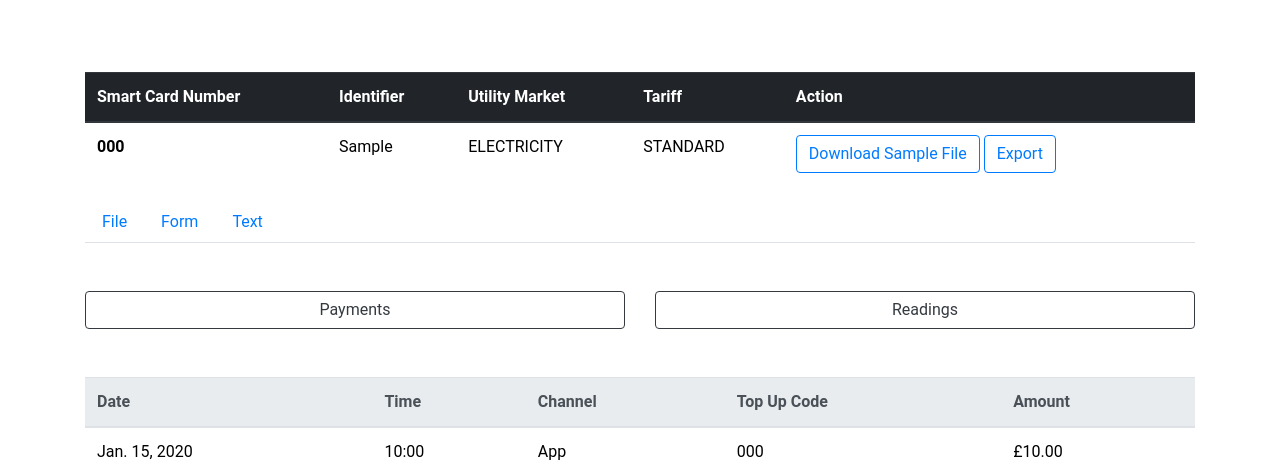
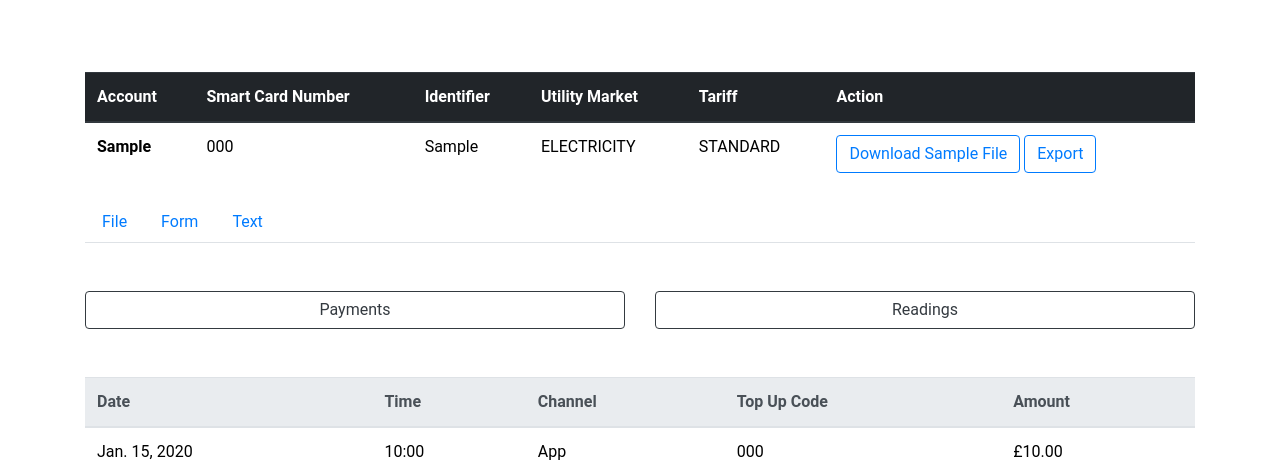
Before and after one commit to hajam09/home, a Django app: a page that uses core/templates/core/meter-point.html in a window 1280 px wide. Shown: the part 56-531 px from the top of the page. Run offline with Django 5.2, Linux system fonts and the light colour scheme; tables that the repository leaves empty hold one stand-in row (values such as "Sample post"); some libraries are stand-ins or nearby versions.

Commit message:
add account number to meter point

```diff
--- a/core/admin.py
+++ b/core/admin.py
@@ -134,6 +134,7 @@ class MeterPointAdmin(admin.ModelAdmin):
         fields = ('date', 'time', 'channel', 'topUpCode', 'amount')
 
     list_display = [
+        'account',
         'smartCardNumber',
         'identifier',
         'utilityMarket',
--- a/core/management/commands/fetch.py
+++ b/core/management/commands/fetch.py
@@ -111,6 +111,7 @@ class Command(BaseCommand):
         meterPoints = MeterPoint.objects.bulk_create(
             [
                 MeterPoint(
+                    account=item.get('account'),
                     smartCardNumber=item.get('smartCardNumber'),
                     identifier=item.get('identifier'),
                     utilityMarket=item.get('utilityMarket'),
--- a/core/models.py
+++ b/core/models.py
@@ -131,6 +131,7 @@ class MeterPoint(models.Model):
         SAFEGUARD_PAYG = 'SAFEGUARD_PAYG', _('Safeguard PAYG')
         OTHER = 'OTHER', _('Other')
 
+    account = models.CharField(max_length=64, null=True)
     smartCardNumber = models.CharField(max_length=64)
     identifier = models.CharField(max_length=64, unique=True)
     utilityMarket = models.CharField(max_length=64, choices=UtilityMarket.choices)
--- a/core/templates/core/energy-payments-dashboard.html
+++ b/core/templates/core/energy-payments-dashboard.html
@@ -8,6 +8,7 @@
                 <table class='table table-sm mt-5'>
                     <thead class='thead-dark'>
                     <tr>
+                        <th scope='col' class='text-nowrap'>Account</th>
                         <th scope='col' class='text-nowrap'>Smart Card Number</th>
                         <th scope='col' class='text-nowrap'>Identifier</th>
                         <th scope='col' class='text-nowrap'>Utility Market</th>
@@ -19,7 +20,8 @@
 
                     {% for mp in meterPoints %}
                         <tr>
-                            <th scope='row'>{{ mp.smartCardNumber }}</th>
+                            <th scope='row'>{{ mp.account }}</th>
+                            <td class='text-nowrap'>{{ mp.smartCardNumber }}</td>
                             <td class='text-nowrap'>{{ mp.identifier }}</td>
                             <td class='text-nowrap'>{{ mp.utilityMarket }}</td>
                             <td class='text-nowrap'>{{ mp.tariff }}</td>
--- a/core/templates/core/meter-point.html
+++ b/core/templates/core/meter-point.html
@@ -7,6 +7,7 @@
             <table class='table'>
                 <thead class='thead-dark'>
                 <tr>
+                    <th scope='col' class='text-nowrap'>Account</th>
                     <th scope='col' class='text-nowrap'>Smart Card Number</th>
                     <th scope='col' class='text-nowrap'>Identifier</th>
                     <th scope='col' class='text-nowrap'>Utility Market</th>
@@ -16,7 +17,8 @@
                 </thead>
                 <tbody>
                 <tr>
-                    <th scope='row'>{{ meterPoint.smartCardNumber }}</th>
+                    <th scope='row'>{{ meterPoint.account  }}</th>
+                    <td class='text-nowrap'>{{ meterPoint.smartCardNumber }}</td>
                     <td class='text-nowrap'>{{ meterPoint.identifier }}</td>
                     <td class='text-nowrap'>{{ meterPoint.utilityMarket }}</td>
                     <td class='text-nowrap'>{{ meterPoint.tariff }}</td>
```
Also changed, not shown: core/migrations/0001_initial.py.
